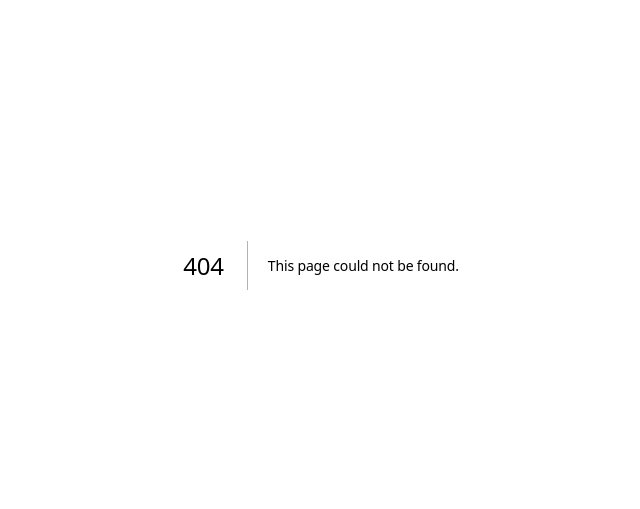
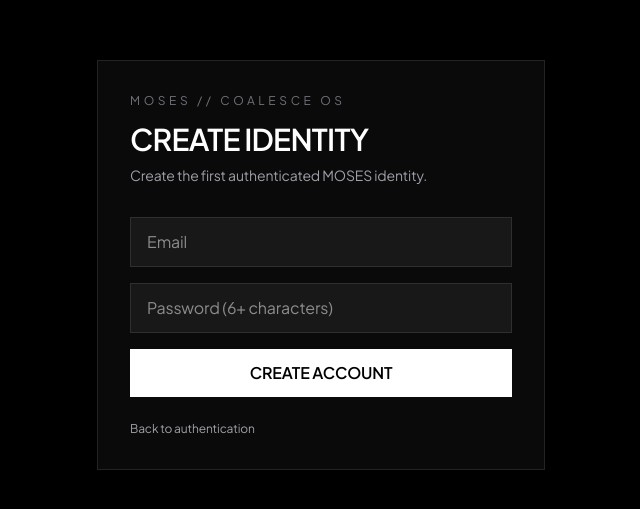
Before and after one commit to NateJ4y/MOSES, a Next.js app: page /signup in a window 1280 px wide. Before the commit this address had no page. Shown: the part 135-644 px from the top of the page, without its empty margins (319-959 px from the left). Built offline with nearby package versions, Linux system fonts and the light colour scheme.

Commit message:
feat(auth): add Supabase authentication flow

```diff
--- /dev/null
+++ b/src/app/signup/page.tsx
@@ -0,0 +1,56 @@
+'use client';
+
+import { FormEvent, useState } from 'react';
+import { createClient } from '@/lib/supabase/client';
+
+export default function SignupPage() {
+  const [email, setEmail] = useState('');
+  const [password, setPassword] = useState('');
+  const [busy, setBusy] = useState(false);
+  const [message, setMessage] = useState('');
+  const [error, setError] = useState('');
+
+  async function submit(event: FormEvent) {
+    event.preventDefault();
+    setBusy(true);
+    setError('');
+    setMessage('');
+
+    const supabase = createClient();
+    const { data, error } = await supabase.auth.signUp({
+      email,
+      password,
+      options: { emailRedirectTo: window.location.origin + '/auth/confirm?next=/' },
+    });
+
+    if (error) {
+      setError(error.message);
+    } else if (data.session) {
+      window.location.assign('/');
+      return;
+    } else {
+      setMessage('Account created. Check your email to confirm access, then sign in.');
+    }
+    setBusy(false);
+  }
+
+  return (
+    <main className="min-h-screen bg-black text-white flex items-center justify-center p-6">
+      <div className="w-full max-w-md border border-white/10 bg-white/[0.04] p-8">
+        <div className="text-xs tracking-[0.3em] text-zinc-500 mb-3">MOSES // COALESCE OS</div>
+        <h1 className="text-3xl font-semibold tracking-tight">CREATE IDENTITY</h1>
+        <p className="text-sm text-zinc-400 mt-2">Create the first authenticated MOSES identity.</p>
+        <form onSubmit={submit} className="mt-8 space-y-4">
+          <input aria-label="Email" type="email" required value={email} onChange={e => setEmail(e.target.value)} placeholder="Email" className="w-full bg-white/[0.06] border border-white/10 px-4 py-3 outline-none focus:border-white/40" />
+          <input aria-label="Password" type="password" minLength={6} required value={password} onChange={e => setPassword(e.target.value)} placeholder="Password (6+ characters)" className="w-full bg-white/[0.06] border border-white/10 px-4 py-3 outline-none focus:border-white/40" />
+          {error && <p className="text-sm text-red-400">{error}</p>}
+          {message && <p className="text-sm text-emerald-400">{message}</p>}
+          <button disabled={busy} className="w-full bg-white text-black py-3 font-semibold disabled:opacity-50">
+            {busy ? 'CREATING...' : 'CREATE ACCOUNT'}
+          </button>
+        </form>
+        <a href="/login" className="block mt-6 text-xs text-zinc-400 hover:text-white">Back to authentication</a>
+      </div>
+    </main>
+  );
+}
```
